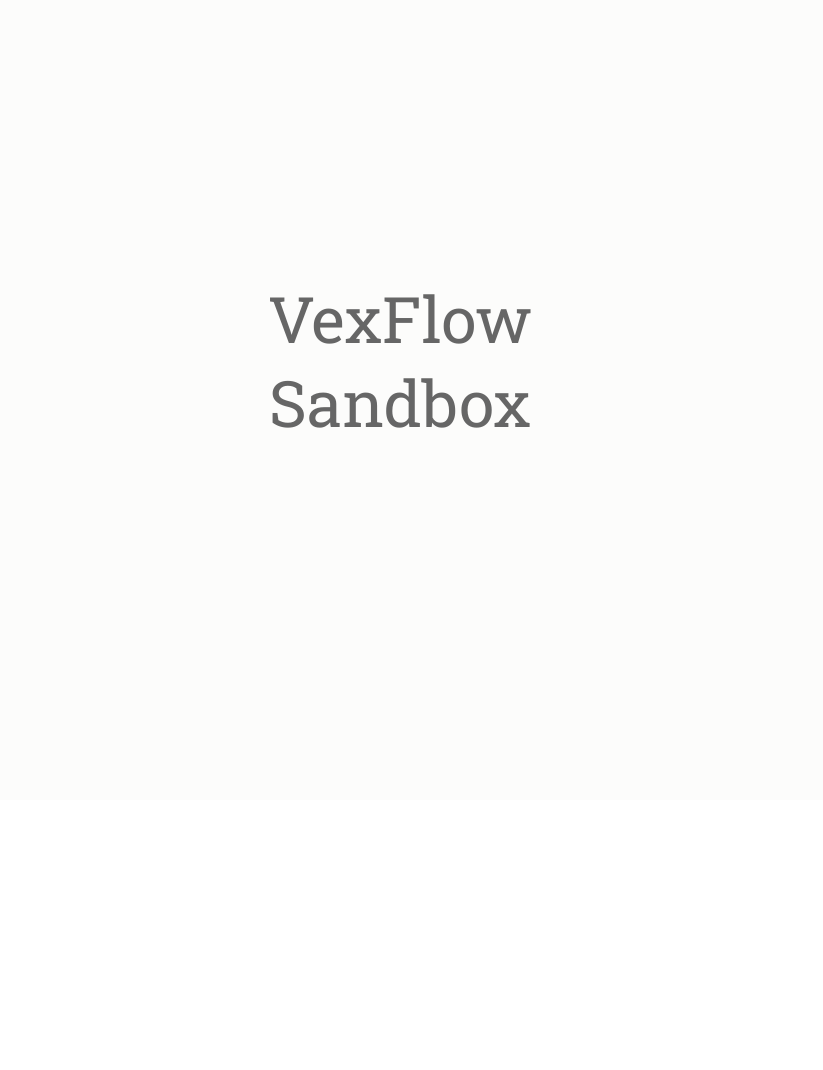
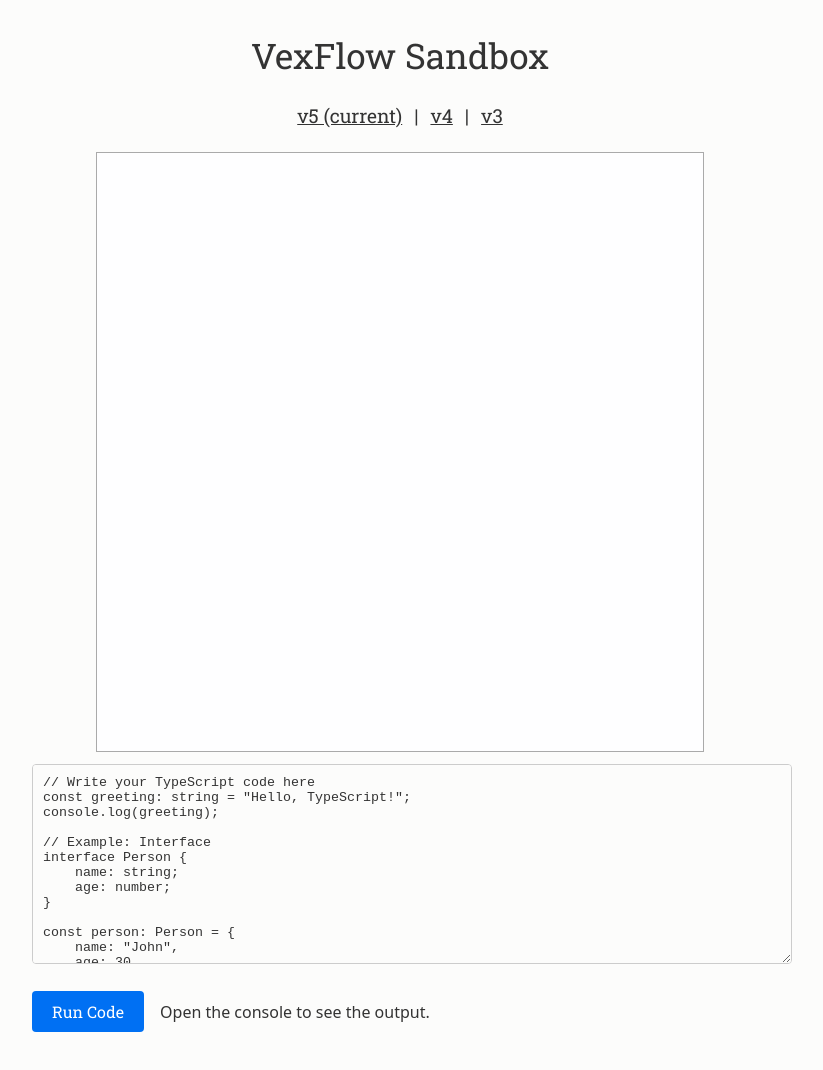
Before and after one commit to vexflow/vexflow-sandbox, an Eleventy site: page src/index.html in a window 1280 px wide. Shown: the whole page, without its empty margins (240-1063 px from the left). Before the commit the page ends 800 px from the top, so only its background shows below. Built offline with nearby package versions, Linux system fonts and the light colour scheme; Eleventy itself is replaced by a stand-in of ours; files that its build step writes are made by us from their sources.

Commit message:
Add a barebones text area to input TypeScript code.

```diff
--- a/src/index.html
+++ b/src/index.html
@@ -12,11 +12,9 @@
         />
         <style>
             * {
-                margin: 0;
+                margin: 12px;
                 padding: 0;
                 box-sizing: border-box;
-            }
-            .centered {
                 font-family:
                     "Roboto Slab",
                     -apple-system,
@@ -30,29 +28,121 @@
                     "Segoe UI Emoji",
                     "Segoe UI Symbol";
                 background-color: #fcfcfb;
-                color: #666;
-                position: fixed;
-                top: 0;
-                left: 0;
-                right: 0;
-                bottom: 0;
-                text-align: center;
-                z-index: 0;
+                color: #333;
             }
             .title {
-                position: absolute;
-                font-size: max(8vh, 40px);
-                margin: 45vh 50vw;
-                -webkit-transform: translate(-50%, -50%);
-                -ms-transform: translate(-50%, -50%);
-                transform: translate(-50%, -50%);
-                z-index: 2;
+                font-size: 2.2em;
+                display: flex;
+                justify-content: center;
+            }
+            .versions {
+                display: flex;
+                justify-content: center;
+                align-items: center;
+                font-size: 1.2em;
+            }
+
+            .content {
+                border: 1px solid #aaa;
+                min-height: 600px;
+                width: 80%;
+                background-color: #fefeff;
+                margin: 0 auto; /* This centers the div horizontally if you want */
             }
         </style>
+
+        <style>
+            body {
+                font-family:
+                    system-ui,
+                    -apple-system,
+                    sans-serif;
+                max-width: 800px;
+                margin: 20px auto;
+                padding: 0 20px;
+            }
+            textarea {
+                width: 100%;
+                height: 200px;
+                font-family: monospace;
+                margin-bottom: 10px;
+                padding: 10px;
+                border: 1px solid #ccc;
+                border-radius: 4px;
+            }
+            button {
+                background: #0070f3;
+                color: white;
+                border: none;
+                padding: 10px 20px;
+                border-radius: 4px;
+                cursor: pointer;
+                font-size: 16px;
+            }
+            button:hover {
+                background: #0051a2;
+            }
+            #output {
+                white-space: pre-wrap;
+                font-family: monospace;
+                padding: 10px;
+                background: #f0f0f0;
+                border-radius: 4px;
+                margin-top: 20px;
+            }
+        </style>
+
+        <script src="https://cdnjs.cloudflare.com/ajax/libs/typescript/5.3.3/typescript.min.js"></script>
     </head>
     <body>
-        <div class="centered">
-            <div class="title">VexFlow Sandbox</div>
+        <div class="title">VexFlow Sandbox</div>
+        <div class="versions">
+            <a href="#">v5 (current)</a> | <a href="#">v4</a> |
+            <a href="#">v3</a>
         </div>
+        <div class="content"></div>
+
+        <textarea id="code">
+// Write your TypeScript code here
+const greeting: string = "Hello, TypeScript!";
+console.log(greeting);
+
+// Example: Interface
+interface Person {
+    name: string;
+    age: number;
+}
+
+const person: Person = {
+    name: "John",
+    age: 30
+};
+
+console.log(person);
+        </textarea>
+        <br />
+        <button onclick="runCode()">Run Code</button>
+        Open the console to see the output.
+        <script>
+            function runCode() {
+                const code = document.getElementById("code").value;
+                const output = document.getElementById("output");
+
+                try {
+                    // Compile TypeScript to JavaScript
+                    const result = ts.transpileModule(code, {
+                        compilerOptions: {
+                            target: ts.ScriptTarget.ES2015,
+                            module: ts.ModuleKind.None,
+                        },
+                    });
+
+                    // Run the code directly
+                    eval(result.outputText);
+                } catch (error) {
+                    output.textContent = "Error: " + error.message;
+                }
+            }
+        </script>
     </body>
 </html>
```
Also changed, not shown: README.md.
